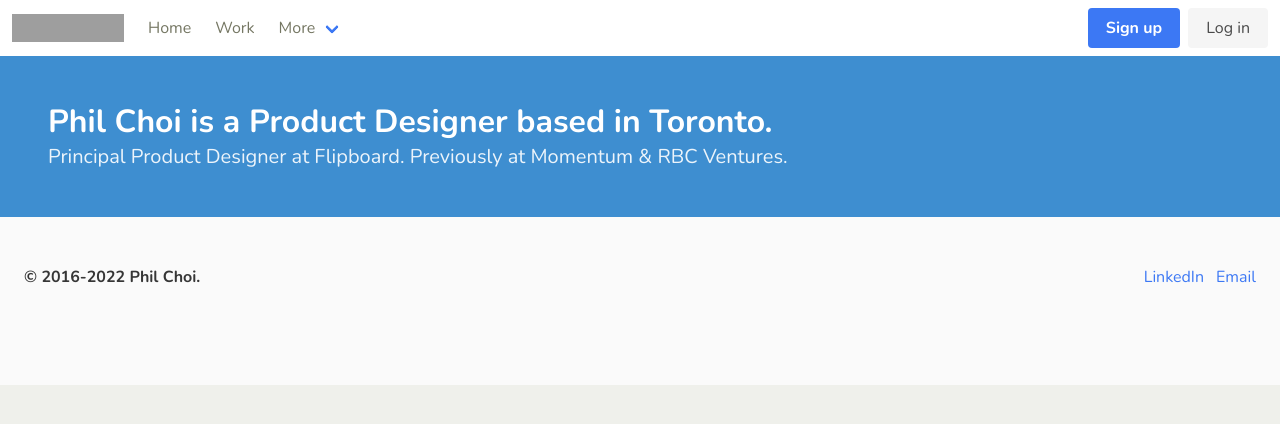
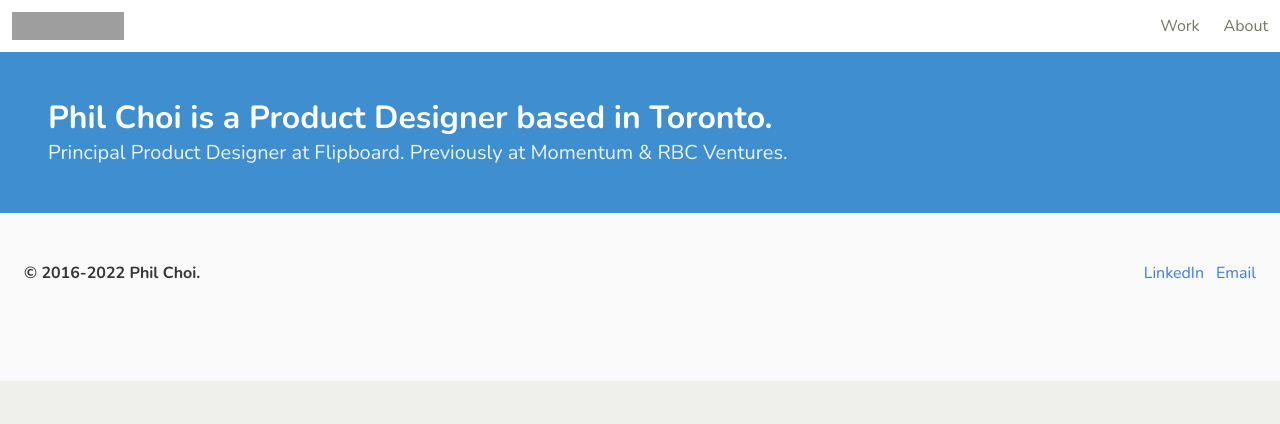
Before and after one commit to pchae/nuxt3-app, a Nuxt app: page / in a window 1280 px wide. Shown: the top 424 px of the page. Built offline with nearby package versions, Linux system fonts and the light colour scheme; grey boxes are pictures that could not be loaded.

Commit message:
update nav links

```diff
--- a/components/Nav.vue
+++ b/components/Nav.vue
@@ -6,63 +6,50 @@
         <img src="https://bulma.io/images/bulma-logo.png" width="112" height="28">
       </a>
 
-      <a role="button" class="navbar-burger" aria-label="menu" aria-expanded="false" data-target="navbarBasicExample">
+      <a role="button" class="navbar-burger" aria-label="menu" aria-expanded="false" data-target="navbarBasic" @click="toggleAction">
         <span aria-hidden="true"></span>
         <span aria-hidden="true"></span>
         <span aria-hidden="true"></span>
       </a>
     </div>
 
-    <div id="navbarBasicExample" class="navbar-menu">
+    <div id="navbarBasic" class="navbar-menu">
       <div class="navbar-start">
-        <a class="navbar-item">
-          Home
-        </a>
+      </div>
 
+      <div class="navbar-end">
         <a class="navbar-item">
           Work
         </a>
-
-        <div class="navbar-item has-dropdown is-hoverable">
-          <a class="navbar-link">
-            More
-          </a>
-
-          <div class="navbar-dropdown">
-            <a class="navbar-item">
-              About
-            </a>
-            <a class="navbar-item">
-              Jobs
-            </a>
-            <a class="navbar-item">
-              Contact
-            </a>
-            <hr class="navbar-divider">
-            <a class="navbar-item">
-              Report an issue
-            </a>
-          </div>
-        </div>
-      </div>
-
-      <div class="navbar-end">
-        <div class="navbar-item">
-          <div class="buttons">
-            <a class="button is-primary">
-              <strong>Sign up</strong>
-            </a>
-            <a class="button is-light">
-              Log in
-            </a>
-          </div>
-        </div>
+        <a class="navbar-item">
+          About
+        </a>
       </div>
     </div>
   </nav>
   </div>
 </template>
 
-<script setup></script>
+<script>
+  export default {
+    data: function() {
+      return {
+        toggle: false,
+      };
+    },
 
-<style></style>
+    methods: {
+      toggleAction: function() {
+        this.toggle = !this.toggle;
+        if (this.toggle) {
+          this.scrollTop = document.documentElement.scrollTop
+          document.body.style.position = 'fixed'
+          document.body.style.marginTop = -this.scrollTop + 'px'
+        }
+      },
+    },
+  };
+</script>
+
+<style>
+</style>
```
